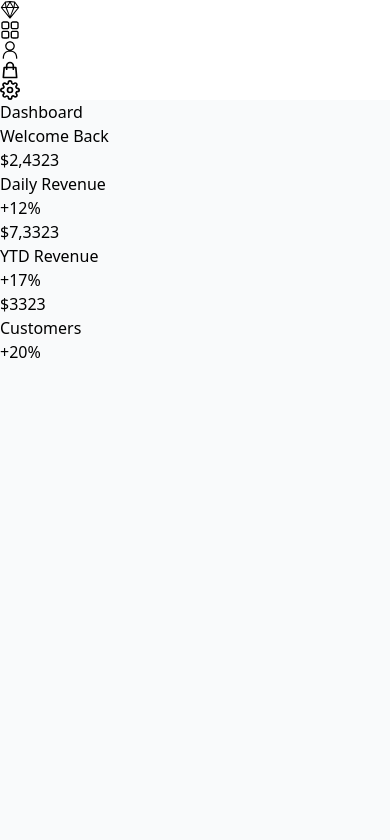
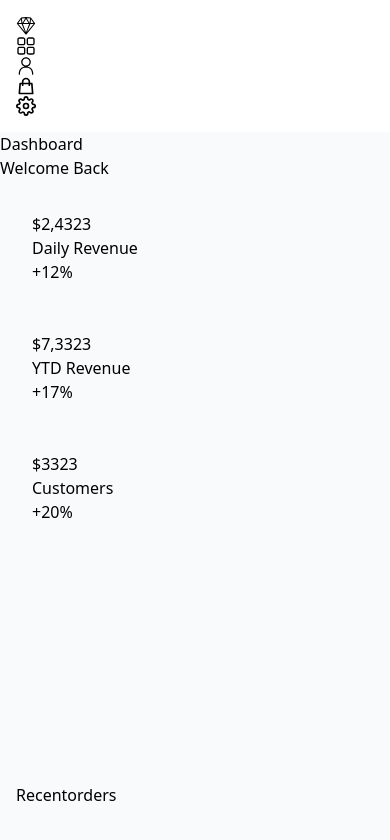
Before and after one commit to zulqarnain1231/Dashboard, a Next.js app: page / in a window 390 px wide. Shown: the top 840 px of the page. Built offline with nearby package versions, Linux system fonts and the light colour scheme.

Commit message:
fixed the bug in barchart component

```diff
--- /dev/null
+++ b/Components/Barchart.jsx
@@ -0,0 +1,36 @@
+import React, { useState } from 'react';
+import {
+    Chart as ChartJS,
+    CategoryScale,
+    LinearScale,
+    BarElement,
+    Title,
+    Tooltip,
+    Legend,
+  } from 'chart.js';
+  import { Bar } from 'react-chartjs-2';
+
+ChartJS.register(
+    Legend,
+    Title,
+    Tooltip,
+    BarElement,
+    LinearScale,
+    CategoryScale
+);
+
+const Barchart = () => {
+  const [chartData,setChartData]=useState({
+    datasets:[],
+  });
+  const [chartOptions,setChartOptions]=useState({})
+    return (
+        <>
+        <div className='bg-white p-4 w-full lg:h-[70vh] h-[40vh] md:col-span-2 m-auto rounded-lg border shadow-lg'>
+            <Bar data={chartData} options={chartOptions} />
+        </div>
+        </>
+    )
+}
+
+export default Barchart
--- /dev/null
+++ b/Components/Recentorders.jsx
@@ -0,0 +1,9 @@
+import React from 'react'
+
+const Recentorders = () => {
+  return (
+    <div>Recentorders</div>
+  )
+}
+
+export default Recentorders
--- a/Components/Topcard.jsx
+++ b/Components/Topcard.jsx
@@ -2,7 +2,7 @@ import React from 'react'
 
 const Topcard = ({title,price,percent,span}) => {
   return (
-    <div className={`flex justify-between border p-4 rounded-lg col-span-${span}  sd bg-white w-full shadow-lg`}>
+    <div className={`flex justify-between border p-4 rounded-lg md:col-span-${span}   sd bg-white w-full shadow-lg`}>
 
 <div>
     <h1 className='text-2xl font-bold'>${price}</h1>
--- a/Components/Topcards.jsx
+++ b/Components/Topcards.jsx
@@ -2,7 +2,7 @@ import React from 'react'
 import Topcard from './Topcard'
 const Topcards = () => {
   return (
-    <div className='grid grid-cols-1 p-4 my-4 md:grid-cols-5 lg:gap-5 gap-4'>
+    <div className='grid grid-cols-1 p-4 my-4 md:grid-cols-5  gap-4'>
      <Topcard price='2,4323' title='Daily Revenue' percent='12' span='2' />
      <Topcard price='7,3323' title='YTD Revenue' percent='17' span='2' />
      <Topcard price='3323' title='Customers' percent='20' span='1' />
--- a/package.json
+++ b/package.json
@@ -10,8 +10,10 @@
   },
   "dependencies": {
     "@next/font": "13.1.2",
+    "chart.js": "^4.2.0",
     "next": "13.1.2",
     "react": "18.2.0",
+    "react-chartjs-2": "^5.2.0",
     "react-dom": "18.2.0",
     "react-icons": "^4.7.1"
   },
--- a/pages/index.js
+++ b/pages/index.js
@@ -2,6 +2,8 @@ import Head from 'next/head'
 import Image from 'next/image'
 import Header from '@/Components/Header'
 import Topcards from '@/Components/Topcards'
+import Barchart from '@/Components/Barchart'
+import Recentorders from '@/Components/Recentorders'
 export default function Home() {
   return (
     <>
@@ -14,6 +16,10 @@ export default function Home() {
       <main className='bg-gray-50 min-h-screen'>
         <Header />
         <Topcards />
+        <div className=' p-4 gap-4 lg:gap-5 grid grid-cols-1 md:grid-cols-3 '>
+          <Barchart />
+          <Recentorders />
+        </div>
       </main>
     </>
   )
```
Also changed, not shown: 1 other file (tests, documents, lock files or other folders).
